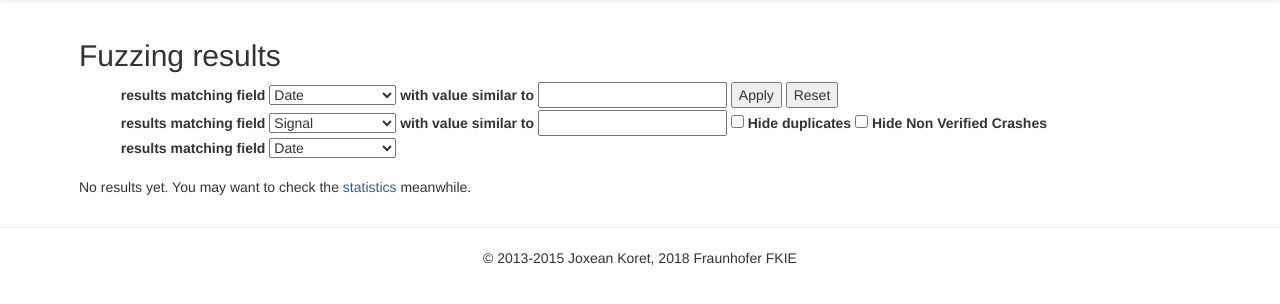
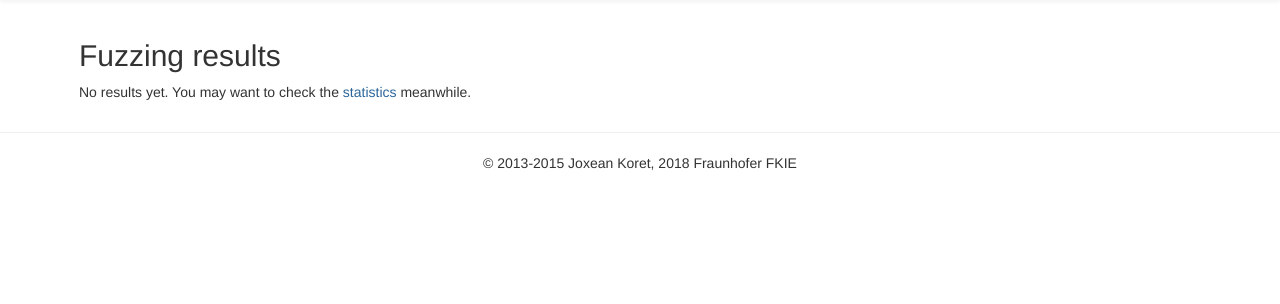
Before and after one commit to fkie-cad/LuckyCAT, a Flask app: page /crashes/show in a window 1280 px wide. Shown: the part 51-355 px from the top of the page. Run offline with Flask 2, Linux system fonts and the light colour scheme; the visitor is signed in with stand-in values (Sample User, id 1); parts of the project's set-up code (start-up, migrations or seed data) failed here and were passed over; some libraries are stand-ins or nearby versions.

Commit message:
refactoring

```diff
--- a/luckycat/frontend/templates/crashes_show.html
+++ b/luckycat/frontend/templates/crashes_show.html
@@ -4,69 +4,66 @@
 
 {% block content %}
 
+<h2>Fuzzing results</h2>
+
+<!--<form name="fmFilter">-->
+  <!--<label><b class="label">Show</b> results matching field</label>-->
+  <!--<input type="hidden" id="idSelected" value="">-->
+  <!--<select name="field" id="idSelect">-->
+    <!--<option value="date">Date</option>-->
+    <!--<option value="exploitability">Exploitable</option>-->
+    <!--<option value="disassembly">Disassembly</option>-->
+    <!--<option value="program_counter">Program counter</option>-->
+    <!--<option value="crash_signal">Signal</option>-->
+    <!--<option value="crash_hash">Crash hash</option>-->
+  <!--</select>-->
+  <!--<label>with value similar to</label>-->
+  <!--<input type="text" name="fieldValue" id="idFieldValue" value="">-->
+  <!--<input type="submit" value="Apply">-->
+  <!--<input type="button" value="Reset" onclick="javascript:window.location.href='/results';">-->
+
+  <!--<br/>-->
+
+  <!--<label><b class="label">Hide</b> results matching field</label>-->
+  <!--<input type="hidden" id="idNoSelected" value="">-->
+  <!--<select name="no_field" id="idNoSelect">-->
+    <!--<option value="crash_signal">Signal</option>-->
+    <!--<option value="exploitability">Exploitable</option>-->
+    <!--<option value="date">Date</option>-->
+    <!--<option value="disassembly">Disassembly</option>-->
+    <!--<option value="program_counter">Program counter</option>-->
+    <!--<option value="crash_hash">Crash hash</option>-->
+  <!--</select>-->
+  <!--<label>with value similar to</label>-->
+  <!--<input type="text" name="no_fieldValue" id="idNoFieldValue" value="">-->
+
+  <!--<input type="checkbox" name="hideDup" id="hideDup" ""/>-->
+  <!--<label for"hideDup">Hide duplicates</label>-->
+  <!--<input type="checkbox" name="hide_non_verified" id="hide_non_verified" ""/>-->
+  <!--<label for"hideNonVerified">Hide Non Verified Crashes</label>-->
+
+  <!--<br/>-->
+
+  <!--<label><b class="label">Sort</b> results matching field</label>-->
+  <!--<input type="hidden" id="idSavedSort" value="$sort_value">-->
+  <!--<select name="sortValue" id="idSortSelect">-->
+    <!--<option value="crash_signal">Signal</option>-->
+    <!--<option value="exploitability">Exploitable</option>-->
+    <!--<option value="date" selected>Date</option>-->
+    <!--<option value="disassembly">Disassembly</option>-->
+    <!--<option value="program_counter">Program counter</option>-->
+    <!--<option value="crash_hash">Crash hash</option>-->
+  <!--</select>-->
 
 
-<tr><td>
-<h2>Fuzzing results</h2>
-<form name="fmFilter">
-  <label><b class="label">Show</b> results matching field</label>
-  <input type="hidden" id="idSelected" value="">
-  <select name="field" id="idSelect">
-    <option value="date">Date</option>
-    <option value="exploitability">Exploitable</option>
-    <option value="disassembly">Disassembly</option>
-    <option value="program_counter">Program counter</option>
-    <option value="crash_signal">Signal</option>
-    <option value="crash_hash">Crash hash</option>
-  </select>
-  <label>with value similar to</label>
-  <input type="text" name="fieldValue" id="idFieldValue" value="">
-  <input type="submit" value="Apply">
-  <input type="button" value="Reset" onclick="javascript:window.location.href='/results';">
+<!--</form>-->
 
-  <br/>
-
-  <label><b class="label">Hide</b> results matching field</label>
-  <input type="hidden" id="idNoSelected" value="">
-  <select name="no_field" id="idNoSelect">
-    <option value="crash_signal">Signal</option>
-    <option value="exploitability">Exploitable</option>
-    <option value="date">Date</option>
-    <option value="disassembly">Disassembly</option>
-    <option value="program_counter">Program counter</option>
-    <option value="crash_hash">Crash hash</option>
-  </select>
-  <label>with value similar to</label>
-  <input type="text" name="no_fieldValue" id="idNoFieldValue" value="">
-
-  <input type="checkbox" name="hideDup" id="hideDup" ""/>
-  <label for"hideDup">Hide duplicates</label>
-  <input type="checkbox" name="hide_non_verified" id="hide_non_verified" ""/>
-  <label for"hideNonVerified">Hide Non Verified Crashes</label>
-
-  <br/>
-
-  <label><b class="label">Sort</b> results matching field</label>
-  <input type="hidden" id="idSavedSort" value="$sort_value">
-  <select name="sortValue" id="idSortSelect">
-    <option value="crash_signal">Signal</option>
-    <option value="exploitability">Exploitable</option>
-    <option value="date" selected>Date</option>
-    <option value="disassembly">Disassembly</option>
-    <option value="program_counter">Program counter</option>
-    <option value="crash_hash">Crash hash</option>
-  </select>
-
-
-</form>
 <table border="0">
   {% if results|length > 0 %}
     {% for crashes in results %}
      {% if crashes|length > 0 %}
         <table class="table table-responsive table-hover table-bordered" style="border-spacing: 10px; width: 100%;" id="data">
-
             <tr>
-
                 <th colspan="6">Project {{crashes[0]}} - {{ crashes[1]|length }} crashes [<a href="/download/job/{{ crashes[1][0].job_id }}">Download project results</a>]</th>
             </tr>
             <tr>
@@ -79,28 +76,30 @@
             {% for crash in crashes[1] %}
                 <tr>
                     <td align="center">
-            <!--<a href="/crashes/show/{{ crash.id }}"><span class="glyphicon glyphicon-eye-open"></span></a>-->
                         <a href="{{ url_for('crashes.show_crash', crash_id = crash.id) }}"><span class="glyphicon glyphicon-eye-open"></span></a>
                         <a href="{{ url_for('crashes.download_crash', crash_id = crash.id) }}"><span class="glyphicon glyphicon-download"></span></a>
                         <a href="/crashes/original/{{ crash.id }}"><span class="glyphicon glyphicon-search"></span></a>
                     </td>
-
                     <td>
                         <font color={{ exploitable_color(crash.exploitability) }}>{{crash.exploitability}}</font>
                     </td>
-         <td>{{map_signal_to_string(crash.crash_signal)}}</td>
-          <td>{{crash.crash_hash}}</td>
-          <td>{{crash.date.strftime('%Y-%m-%d %H:%M')}}</td>
+                    <td>
+                        {{map_signal_to_string(crash.crash_signal)}}
+                    </td>
+                    <td>
+                        {{crash.crash_hash}}
+                    </td>
+                    <td>
+                      {{crash.date.strftime('%Y-%m-%d %H:%M')}}
+                    </td>
                 </tr>
             {% endfor %}
-
-
         </table>
      {% endif %}
   {% endfor %}
   {% else %}
       No results yet. You may want to check the <a href="/statistics/show">statistics</a> meanwhile.
   {% endif %}
-</td></tr>
 </table>
+
 {% endblock %}
```
Also changed, not shown: luckycat/frontend/templates/jobs_show.html (+7 -4 lines). Lines whose indentation alone changed are shown as unchanged.
